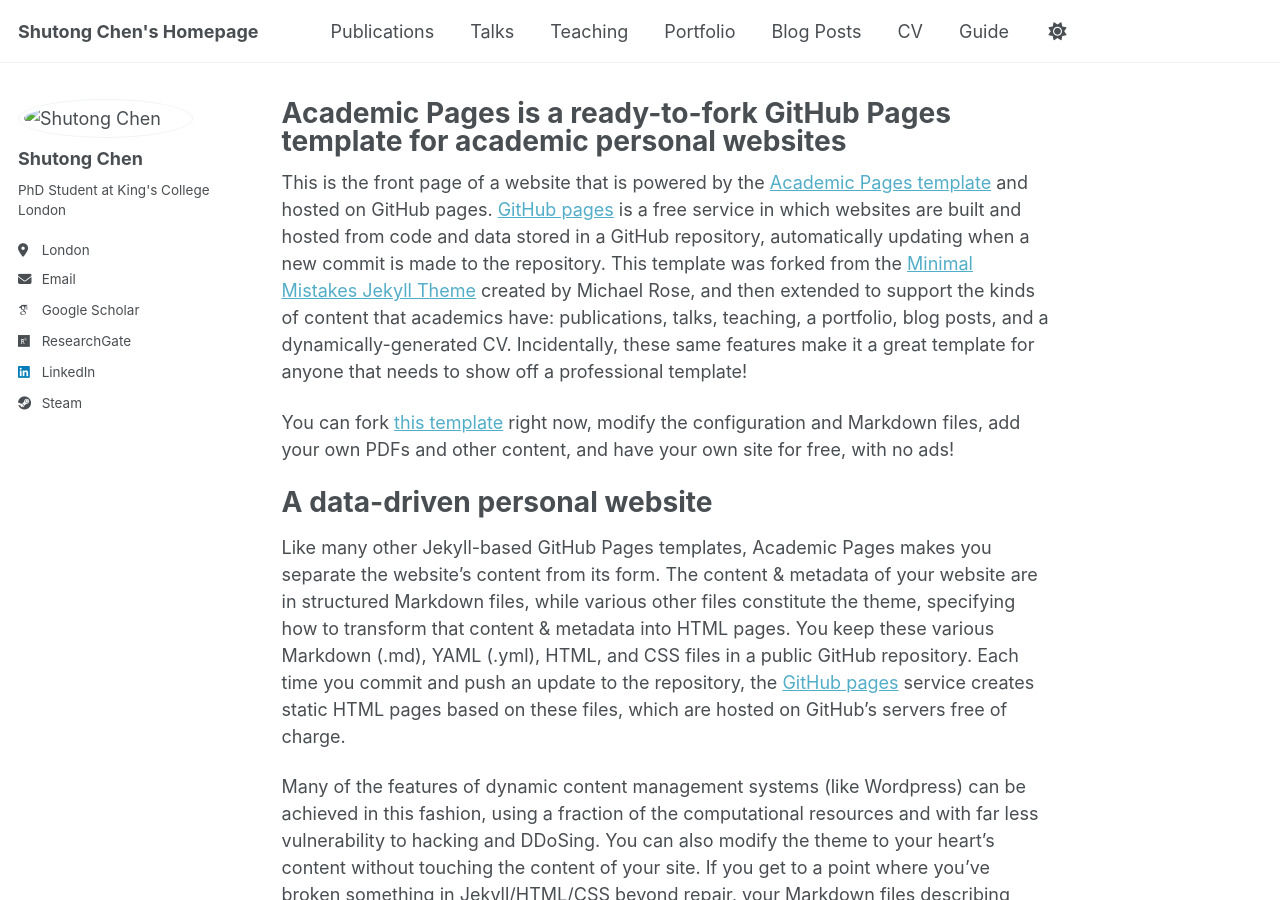
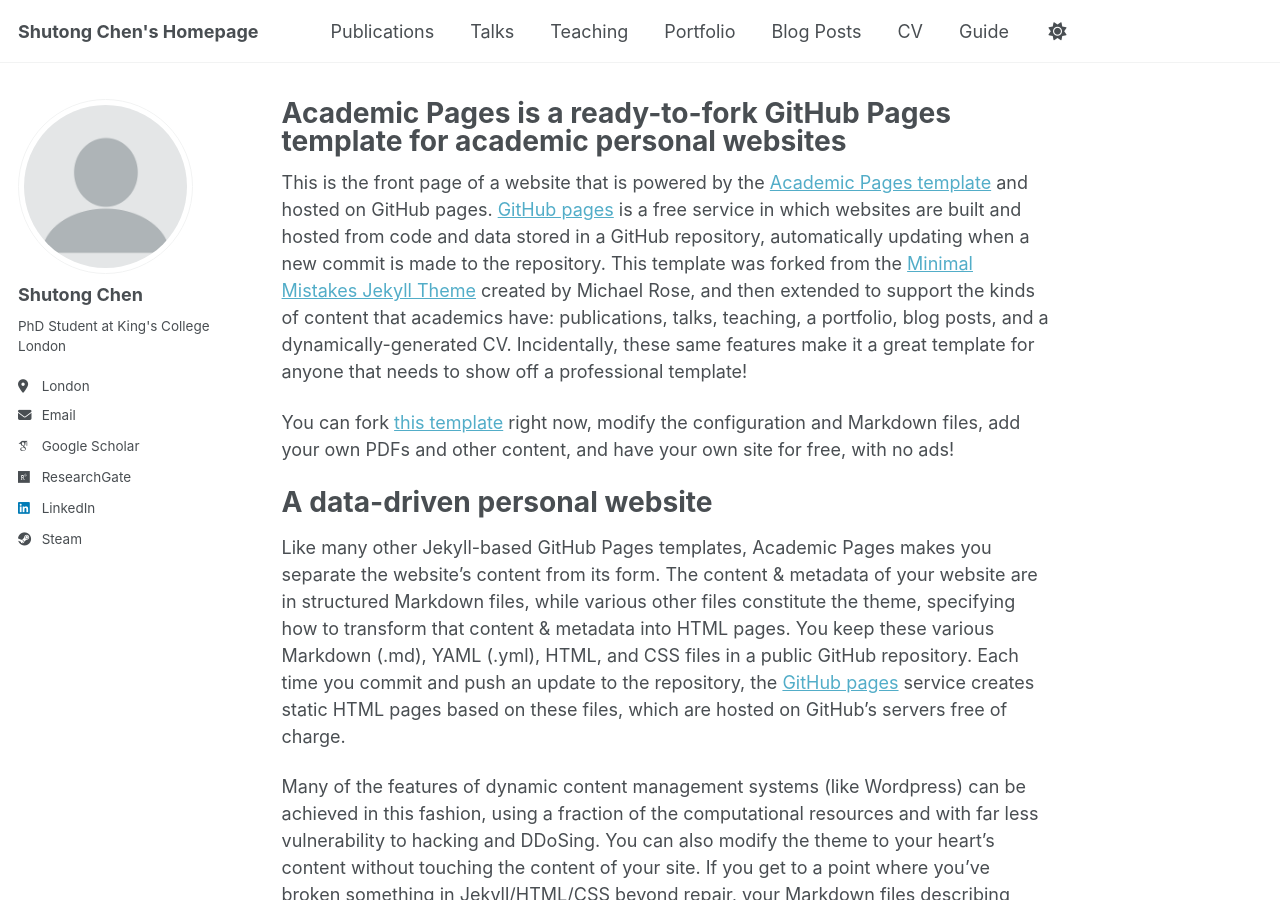
Before and after one commit to shutong-chen/shutong-chen.github.io, a Jekyll site: the page built from _pages/about.md, in a window 1280 px wide and 900 px high. Built offline with Jekyll 4.4.1, drawn with Linux system fonts in a browser that asks for light colours; some web fonts are replaced; a script bundle is joined from its source files by our own code; library files that are not in the unit come from our copies.

Commit message:
Change avatar image from Profile.jpg to Profile.png

```diff
--- a/_config.yml
+++ b/_config.yml
@@ -23,7 +23,7 @@
 #               Additional customization can be done by editing /_includes/author-profile.html
 author:
   # Biographic information
-  avatar           : "Profile.jpg"
+  avatar           : "Profile.png"
   name             : "Shutong Chen"
   pronouns         : # example: "she/her"
   bio              : "PhD Student at King's College London"
```
